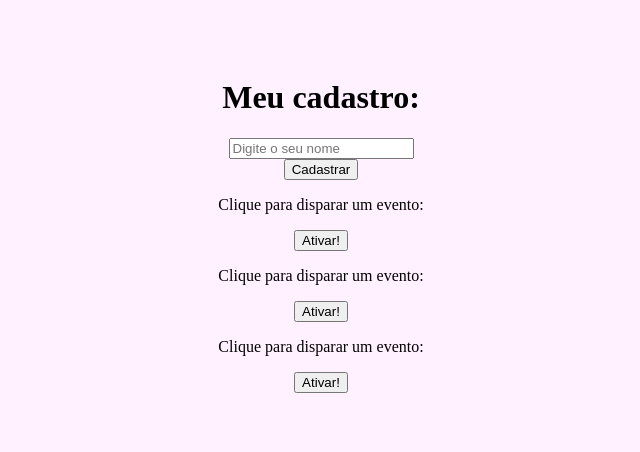
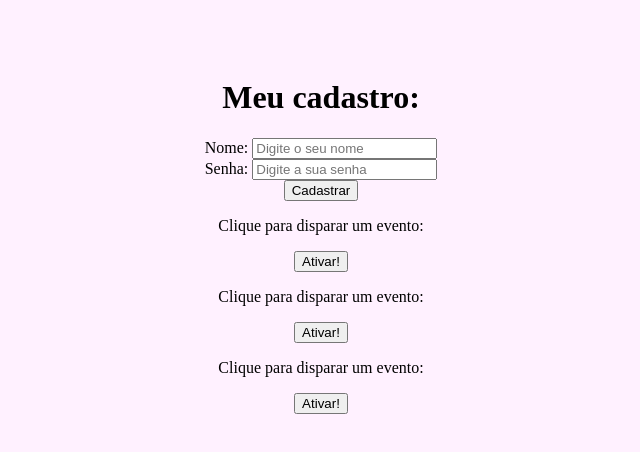
Before and after one commit to joao-pedro01/React.js, a React (Create React App) app: page / in a window 1280 px wide. Shown: the top 452 px of the page, without its empty margins (319-959 px from the left). Built offline with nearby package versions, Linux system fonts and the light colour scheme.

Commit message:
useState

```diff
--- a/src/components/Form.js
+++ b/src/components/Form.js
@@ -1,16 +1,36 @@
+import { useState } from "react";
+
 function Form() {
-
     function cadastrarUsuario(e) {
         e.preventDefault();
+        alert(name + password);
         alert("Cadastrou usuário");
     }
+
+    const [name, setName] = useState('Null');
+    const [password, setPassword] = useState('Null');
 
     return (
         <div>
             <h1>Meu cadastro:</h1>
             <form onSubmit={cadastrarUsuario}>
                 <div>
-                    <input type="text" placeholder="Digite o seu nome" />
+                    <label htmlFor="name">Nome: </label>
+                        <input
+                            type="text"
+                            id="name"
+                            placeholder="Digite o seu nome"
+                            onChange={(e) => setName(e.target.value)}
+                        />
+                </div>
+                <div>
+                    <label htmlFor="password">Senha: </label>
+                    <input
+                        type="password"
+                        id="password"
+                        placeholder="Digite a sua senha"
+                        onChange={(e) => setPassword(e.target.value)}
+                    />
                 </div>
                 <div>
                     <input type="submit" value="Cadastrar" />
```
